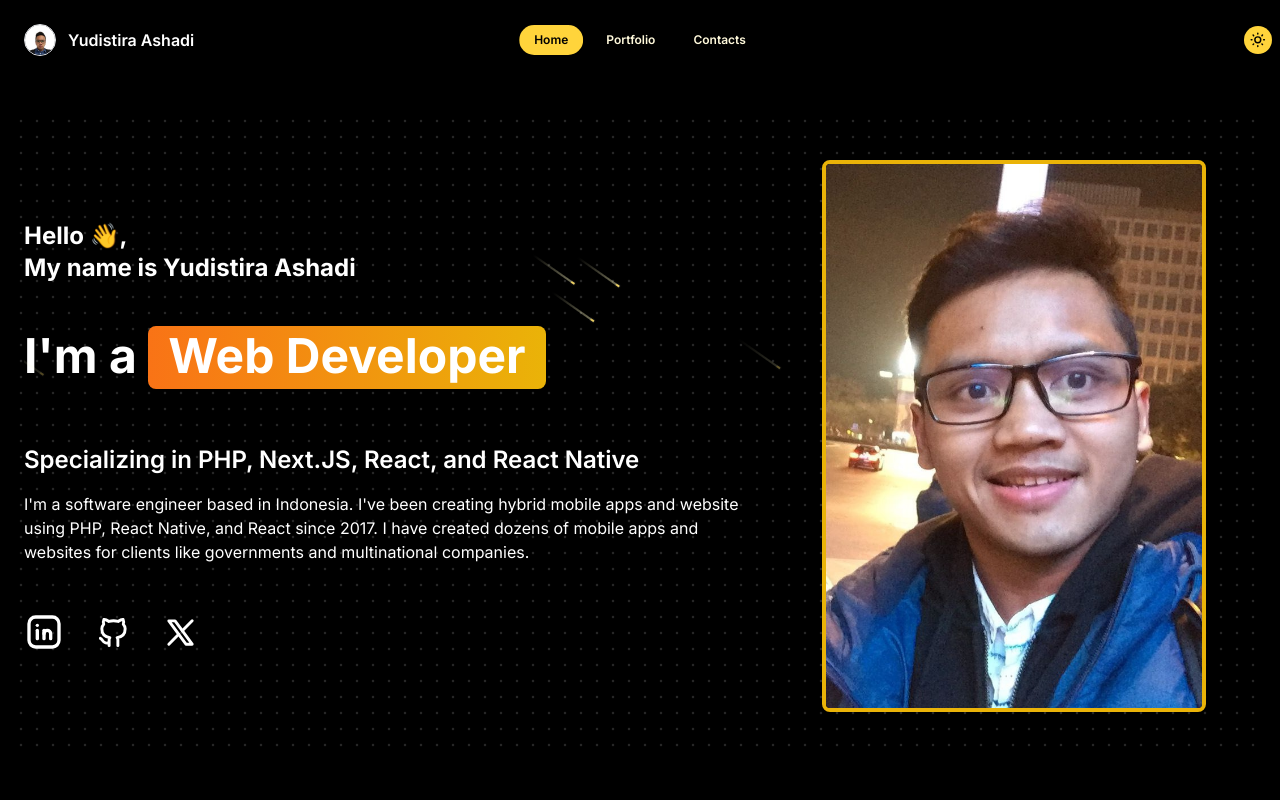
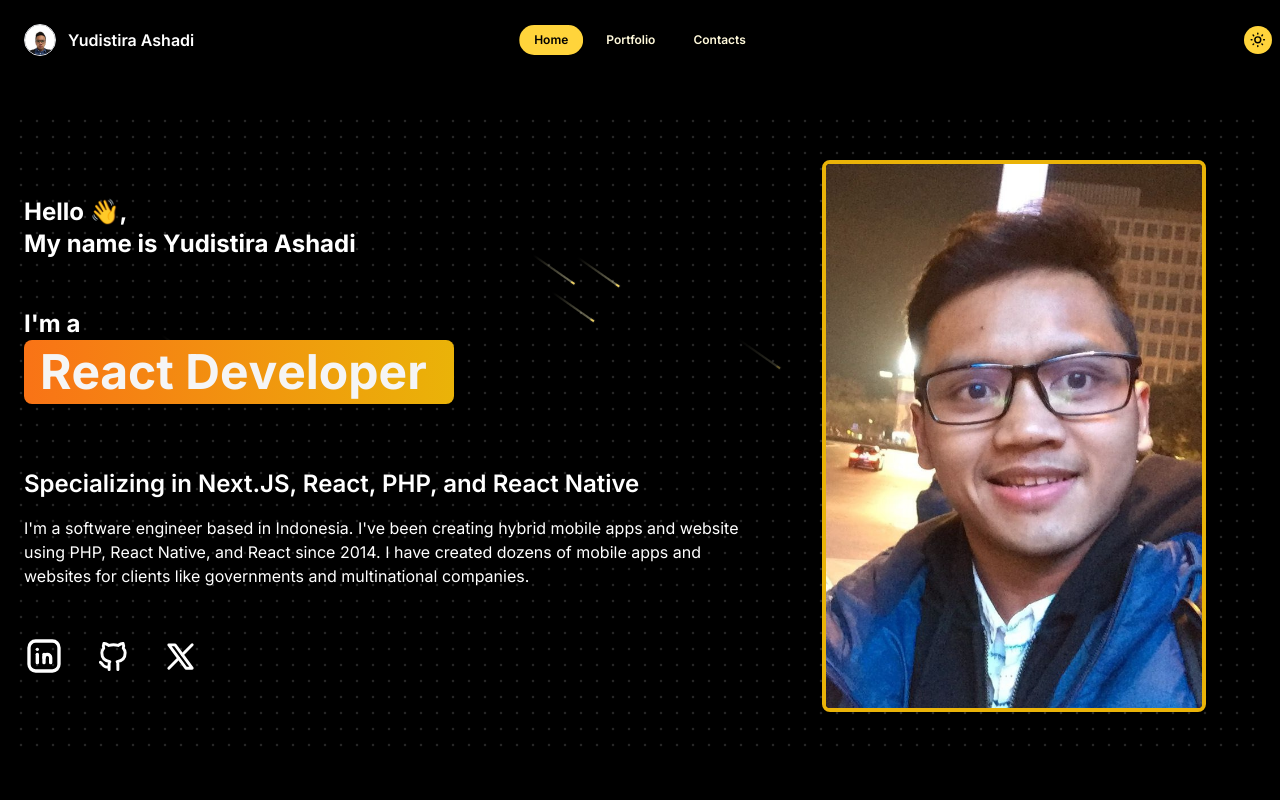
Before and after one commit to yudistiraashadi/portfolio-next-js, a Next.js app: page / in a window 1280 px wide. Shown: the top 800 px of the page. Built offline with nearby package versions, Linux system fonts and the light colour scheme.

Commit message:
update styling

```diff
--- a/src/app/page.tsx
+++ b/src/app/page.tsx
@@ -11,6 +11,7 @@
 import { Meteors } from "@/components/meteors";
 import { Container } from "@/components/container";
 import { PortfolioCard } from "@/components/portfolio";
+import { FlipWords } from "@/components/flip-words";
 
 import photoYudis from "@/assets/images/photo_yudis.jpg";
 
@@ -34,21 +35,28 @@
                 My name is Yudistira Ashadi
               </h2>
 
-              <h1 className="mb-16 text-3xl font-bold lg:text-5xl">
-                I&apos;m a{" "}
-                <Highlight>
-                  <span className="lg:px-4">Web Developer</span>
-                </Highlight>
-              </h1>
+              <div className="text-xl font-bold lg:text-2xl">I&apos;m a</div>
+              <div className="mb-16 text-3xl font-bold lg:text-5xl">
+                <FlipWords
+                  className="rounded-lg bg-gradient-to-r from-orange-300 to-yellow-300 p-2 lg:px-4 dark:from-orange-500 dark:to-yellow-500"
+                  words={[
+                    "Full Stack Developer",
+                    "React Developer",
+                    "Web Developer",
+                    "Software Engineer",
+                    "React Native Developer",
+                  ]}
+                />
+              </div>
 
               <h2 className="mb-4 text-xl font-semibold lg:text-2xl">
-                Specializing in PHP, Next.JS, React, and React Native
+                Specializing in Next.JS, React, PHP, and React Native
               </h2>
 
               <p className="text-sm lg:text-base">
                 I&apos;m a software engineer based in Indonesia. I&apos;ve been
                 creating hybrid mobile apps and website using PHP, React Native,
-                and React since 2017. I have created dozens of mobile apps and
+                and React since 2014. I have created dozens of mobile apps and
                 websites for clients like governments and multinational
                 companies.
               </p>
@@ -106,7 +114,10 @@
 
         <div className="grid grid-cols-1 gap-8 lg:grid-cols-4">
           {workData.slice(0, 4).map((work) => (
-            <div key={work.companyName} className="flex flex-col space-y-4">
+            <div
+              key={work.companyName}
+              className="flex flex-col justify-between space-y-4"
+            >
               <div className="flex space-x-4">
                 <div className="flex h-12 w-12 flex-shrink-0 items-center justify-center overflow-clip rounded-lg bg-white">
                   <Image
--- /dev/null
+++ b/src/components/flip-words.tsx
@@ -0,0 +1,98 @@
+"use client";
+import React, { useCallback, useEffect, useRef, useState } from "react";
+import { AnimatePresence, motion, LayoutGroup } from "framer-motion";
+import { cn } from "@/utils/cn";
+
+export const FlipWords = ({
+  words,
+  duration = 3000,
+  className,
+}: {
+  words: string[];
+  duration?: number;
+  className?: string;
+}) => {
+  const [currentWord, setCurrentWord] = useState(words[0]);
+  const [isAnimating, setIsAnimating] = useState<boolean>(false);
+
+  // thanks for the fix Julian - https://github.com/Julian-AT
+  const startAnimation = useCallback(() => {
+    const word = words[words.indexOf(currentWord) + 1] || words[0];
+    setCurrentWord(word);
+    setIsAnimating(true);
+  }, [currentWord, words]);
+
+  useEffect(() => {
+    if (!isAnimating)
+      setTimeout(() => {
+        startAnimation();
+      }, duration);
+  }, [isAnimating, duration, startAnimation]);
+
+  return (
+    <AnimatePresence
+      onExitComplete={() => {
+        setIsAnimating(false);
+      }}
+    >
+      <motion.div
+        initial={{
+          opacity: 0,
+          y: 10,
+        }}
+        animate={{
+          opacity: 1,
+          y: 0,
+        }}
+        transition={{
+          type: "spring",
+          stiffness: 100,
+          damping: 10,
+        }}
+        exit={{
+          opacity: 0,
+          y: -40,
+          x: 40,
+          filter: "blur(8px)",
+          scale: 2,
+          position: "absolute",
+        }}
+        className={cn(
+          "relative z-10 inline-block px-2 text-left text-neutral-900 dark:text-neutral-100",
+          className,
+        )}
+        key={currentWord}
+      >
+        {/* edit suggested by Sajal: https://x.com/DewanganSajal */}
+        {currentWord.split(" ").map((word, wordIndex) => (
+          <motion.span
+            key={word + wordIndex}
+            initial={{ opacity: 0, y: 10, filter: "blur(8px)" }}
+            animate={{ opacity: 1, y: 0, filter: "blur(0px)" }}
+            transition={{
+              delay: wordIndex * 0.3,
+              duration: 0.3,
+            }}
+            className="inline-block whitespace-nowrap"
+          >
+            {word.split("").map((letter, letterIndex) => (
+              <motion.span
+                key={word + letterIndex}
+                initial={{ opacity: 0, y: 10, filter: "blur(8px)" }}
+                animate={{ opacity: 1, y: 0, filter: "blur(0px)" }}
+                transition={{
+                  delay: wordIndex * 0.3 + letterIndex * 0.05,
+                  duration: 0.2,
+                }}
+                className="inline-block"
+              >
+                {letter}
+              </motion.span>
+            ))}
+            <span className="inline-block">&nbsp;</span>
+          </motion.span>
+        ))}
+      </motion.div>
+    </AnimatePresence>
+  );
+};
--- a/src/components/portfolio.tsx
+++ b/src/components/portfolio.tsx
@@ -26,13 +26,14 @@
     >
       <div
         className={cn(
-          "min-h-[32rem] rounded-lg border-2 border-[#eaeaea] bg-zinc-50 p-4 dark:border dark:border-neutral-600 dark:bg-zinc-900",
+          "flex min-h-[32rem] flex-col justify-between rounded-lg border-2 border-[#eaeaea] bg-zinc-50 p-4 dark:border dark:border-neutral-600 dark:bg-zinc-900",
           portfolio.url
             ? "hover:ring-2 hover:ring-yellow-500"
             : "cursor-default",
           className,
         )}
       >
+        <div>
           <div className="relative mb-4 aspect-video overflow-clip rounded-lg">
             <Image
               src={portfolio.image}
@@ -53,7 +54,9 @@
           <h3 className="mb-4 text-xl font-semibold">{portfolio.title}</h3>
 
           <p className="text-sm">{portfolio.description}</p>
+        </div>
 
+        <div>
           {portfolio.url && (
             <div className="mt-6 flex flex-nowrap items-center gap-2 break-all">
               <IconLink size={20} className="flex-shrink-0" />
@@ -71,6 +74,7 @@
               </span>
             </div>
           )}
+        </div>
       </div>
     </Link>
   );
--- a/src/data/work.ts
+++ b/src/data/work.ts
@@ -40,6 +40,8 @@
   {
     yearStart: 2021,
     monthStart: 1,
+    yearEnd: 2023,
+    monthEnd: 9,
     companyName: "Retas.io",
     companyLogo: retas.src,
     jobTitle: "Lead Developer",
```
Lines whose indentation alone changed are shown as unchanged.
